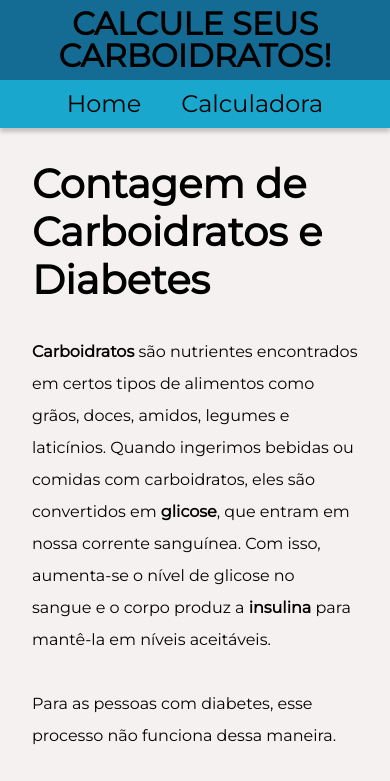
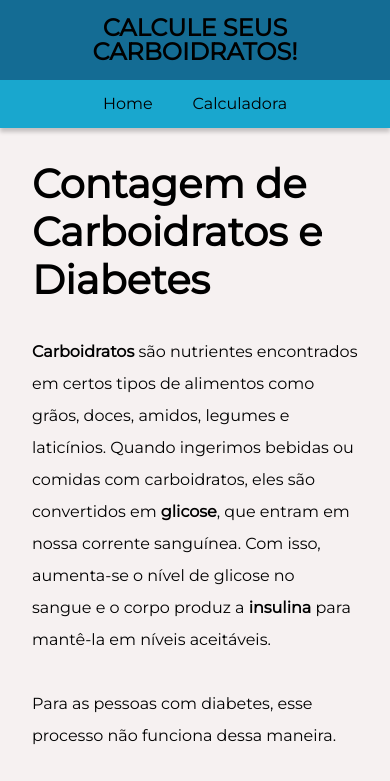
Before and after one commit to JadirXavier/Contador-de-Carboidratos, a website: page public/index.html in a window 390 px wide. Shown: the top 781 px of the page. Drawn offline with Linux system fonts and the light colour scheme.

Commit message:
ajustado tamanho de fonte para resoluções menores

```diff
--- a/public/style.css
+++ b/public/style.css
@@ -349,4 +349,19 @@ table {
   #gramas-totais {
     border-top: 1px solid black;
   }
+
+  h1,
+  .pesquisa h1 {
+    font-size: 1.5rem;
+  }
+
+  h2,
+  .pesquisa h2,
+  nav a {
+    font-size: 1rem;
+  }
+
+  ::placeholder {
+    font-size: 0.9rem;
+  }
 }
```
